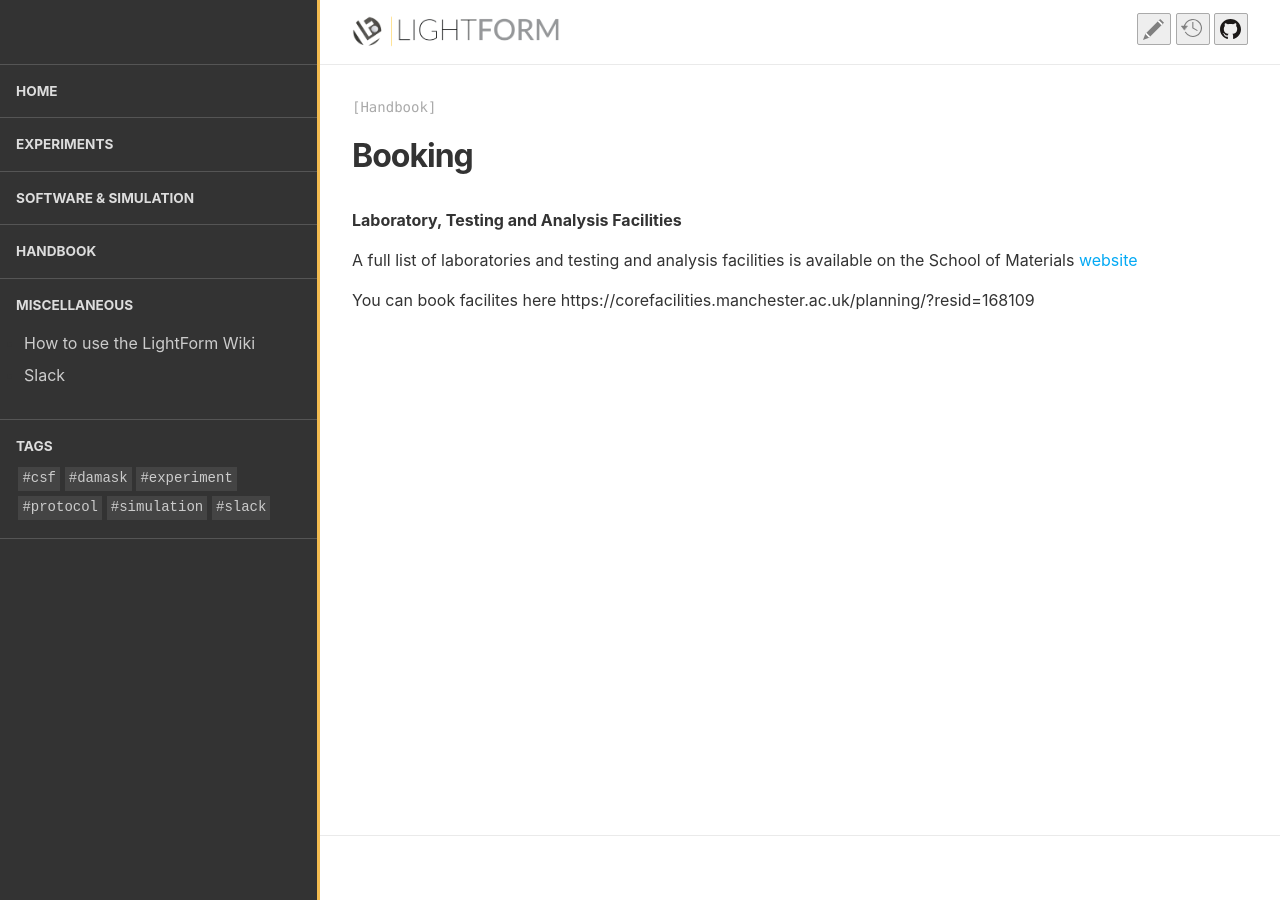
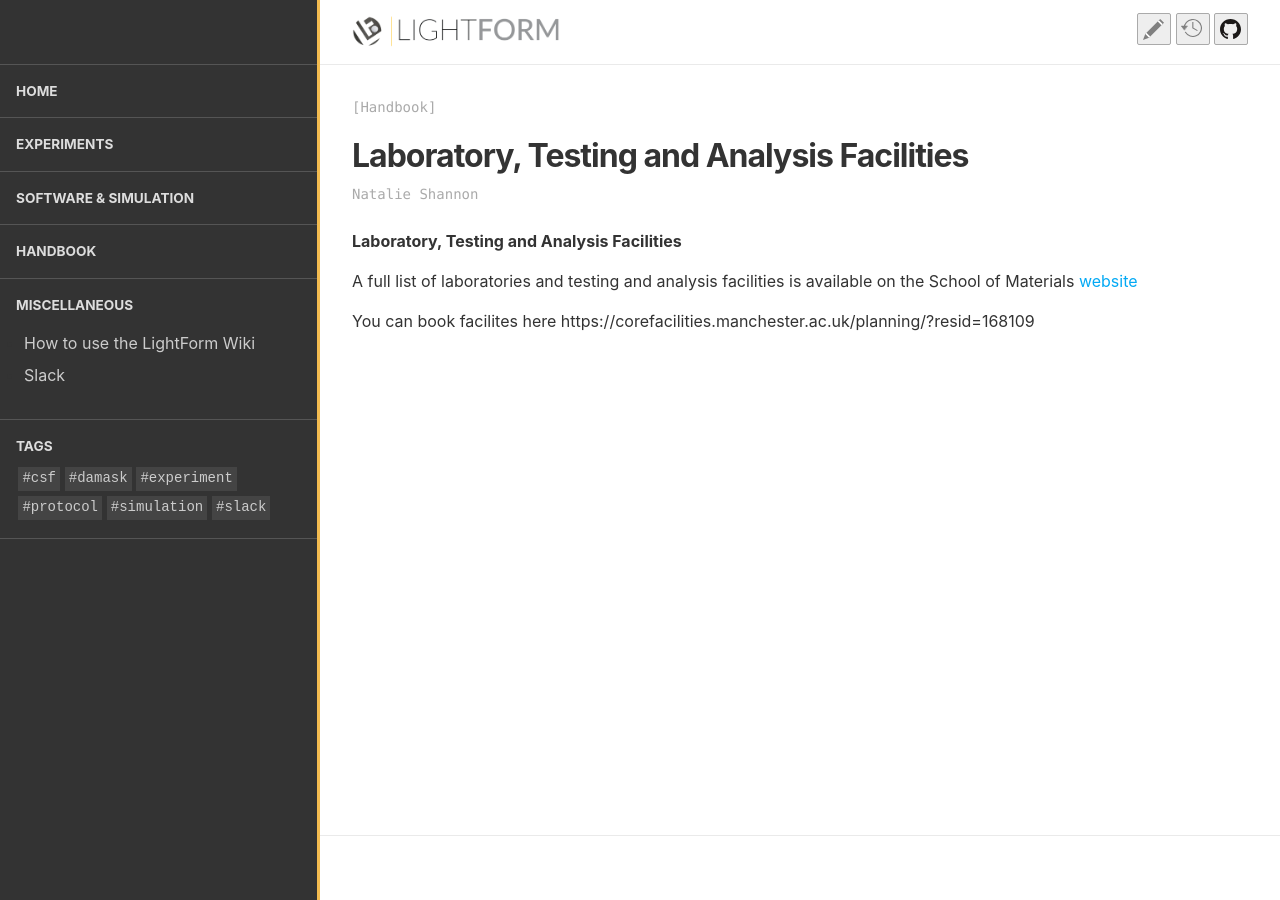
Before and after one commit to LightForm-group/wiki, a Jekyll site: the page built from collections/_handbook/booking.md, in a window 1280 px wide. Built offline with Jekyll 4.4.1, drawn with Linux system fonts in a browser that asks for light colours.

Commit message:
Update front matter

```diff
--- a/collections/_handbook/booking.md
+++ b/collections/_handbook/booking.md
@@ -1,7 +1,8 @@
 ---
-Title: Laboratory, Testing and Analysis Facilities
-Author: Natalie Shannon
+title: Laboratory, Testing and Analysis Facilities
+author: Natalie Shannon
 ---
+
 **Laboratory, Testing and Analysis Facilities**
 
 A full list of laboratories and testing and analysis facilities is
```
